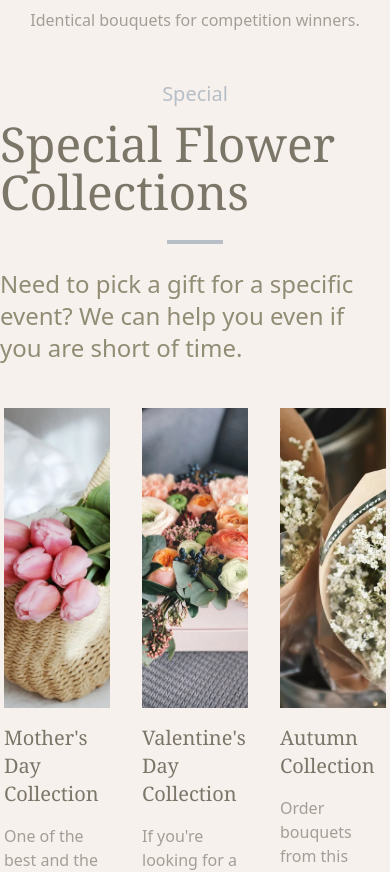
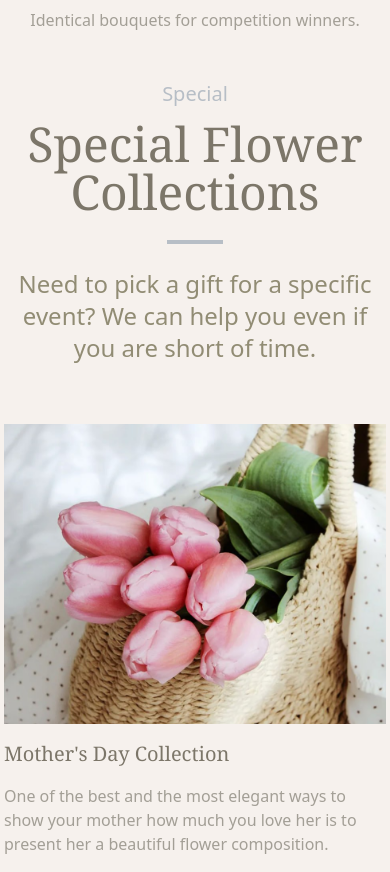
Before and after one commit to koldovsky/2024-itstep-next-team-01, a Next.js app: page / in a window 390 px wide. Shown: the part 2720-3592 px from the top of the page. Built offline with nearby package versions, Linux system fonts and the light colour scheme; a web font is replaced by a local one.

Commit message:
update responsive

```diff
--- a/app/components/special-collections/SpecialCollectionsContainer.tsx
+++ b/app/components/special-collections/SpecialCollectionsContainer.tsx
@@ -8,8 +8,8 @@ import autumn_image from '@/public/special-collections/autumn_img.jpg';
 export default function SpecialCollectionsContainer() {
     return (
         <section>
-            <SpecialCollectionsTitle />
-            <div className="flex justify-center mt-10 gap-6">
+            <SpecialCollectionsTitle/>
+            <div className="flex flex-wrap justify-center my-10 sm:gap-3 gap-12">
                 <SpecialCollectionsItem
                     imageSrc={mother_image}
                     title="Mother's Day Collection "
--- a/app/components/special-collections/SpecialCollectionsItem.tsx
+++ b/app/components/special-collections/SpecialCollectionsItem.tsx
@@ -9,7 +9,7 @@ interface SpecialCollectionsItemProps {
 
 export default function SpecialCollectionsItem({ imageSrc, title, description }: SpecialCollectionsItemProps) {
     return (
-        <div className="w-[43%] h-[500px] p-1">
+        <div className="w-full md:w-[48%] lg:w-[30%] h-[500px] p-1 mt-4">
             <div className="relative w-full h-[300px]">
                 <Image
                     src={imageSrc}
--- a/app/components/special-collections/SpecialCollectionsTitle.tsx
+++ b/app/components/special-collections/SpecialCollectionsTitle.tsx
@@ -2,11 +2,11 @@ import React from 'react';
 
 export default function SpecialCollectionsTitle() {
     return (
-        <div className="flex flex-col items-center gap-3">
-            <p className="text-specialText font-script text-xl">Special</p>
-            <h3 className="text-5xl text-primaryText font-serif">Special Flower Collections</h3>
+        <div className="flex flex-col items-center gap-3 text-center">
+            <p className="text-specialText font-script text-xl ">Special</p>
+            <h3 className="text-5xl text-primaryText font-serif ">Special Flower Collections</h3>
             <hr className="w-14 border-2 border-hrColor my-3" />
-            <h4 className="text-2xl text-secondaryText">Need to pick a gift for a specific event? We can help you even if you are short of time.</h4>
+            <h4 className="text-2xl text-center text-secondaryText">Need to pick a gift for a specific event? We can help you even if you are short of time.</h4>
         </div>
     );
 }
```
